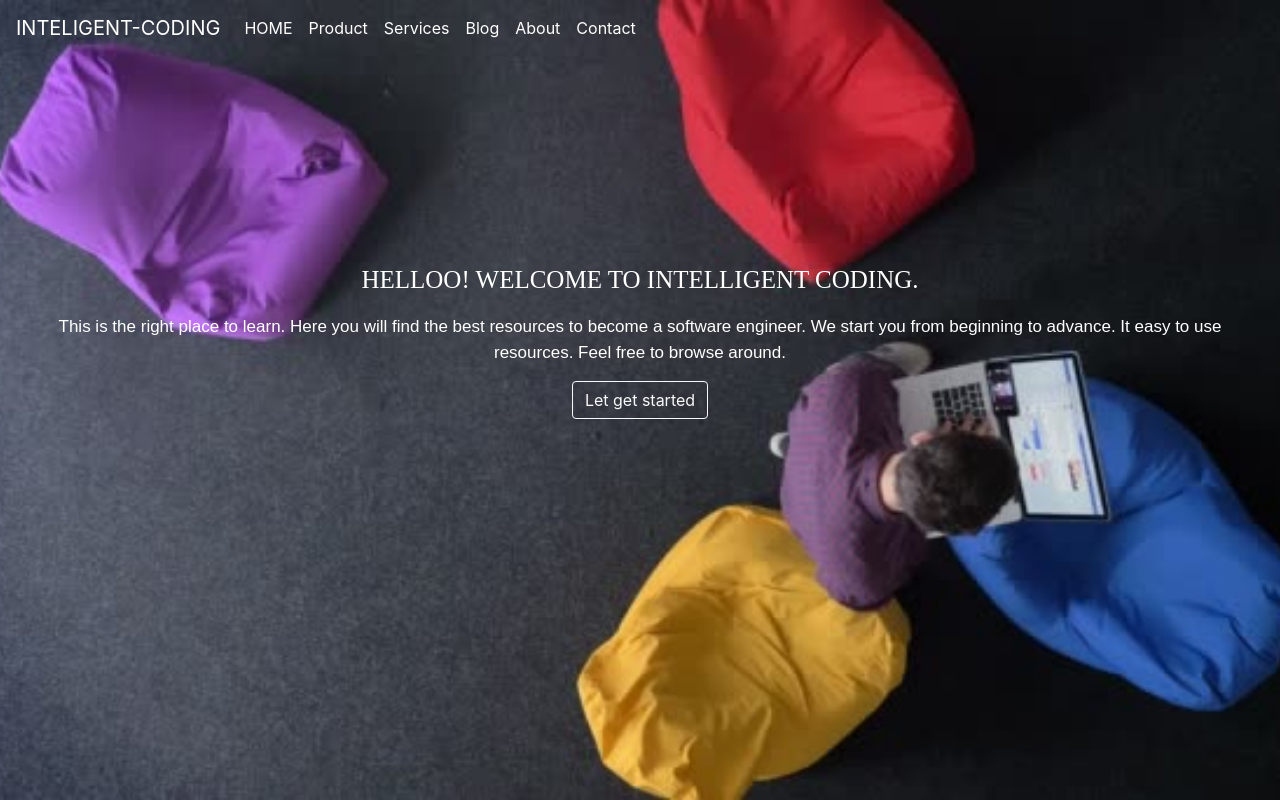
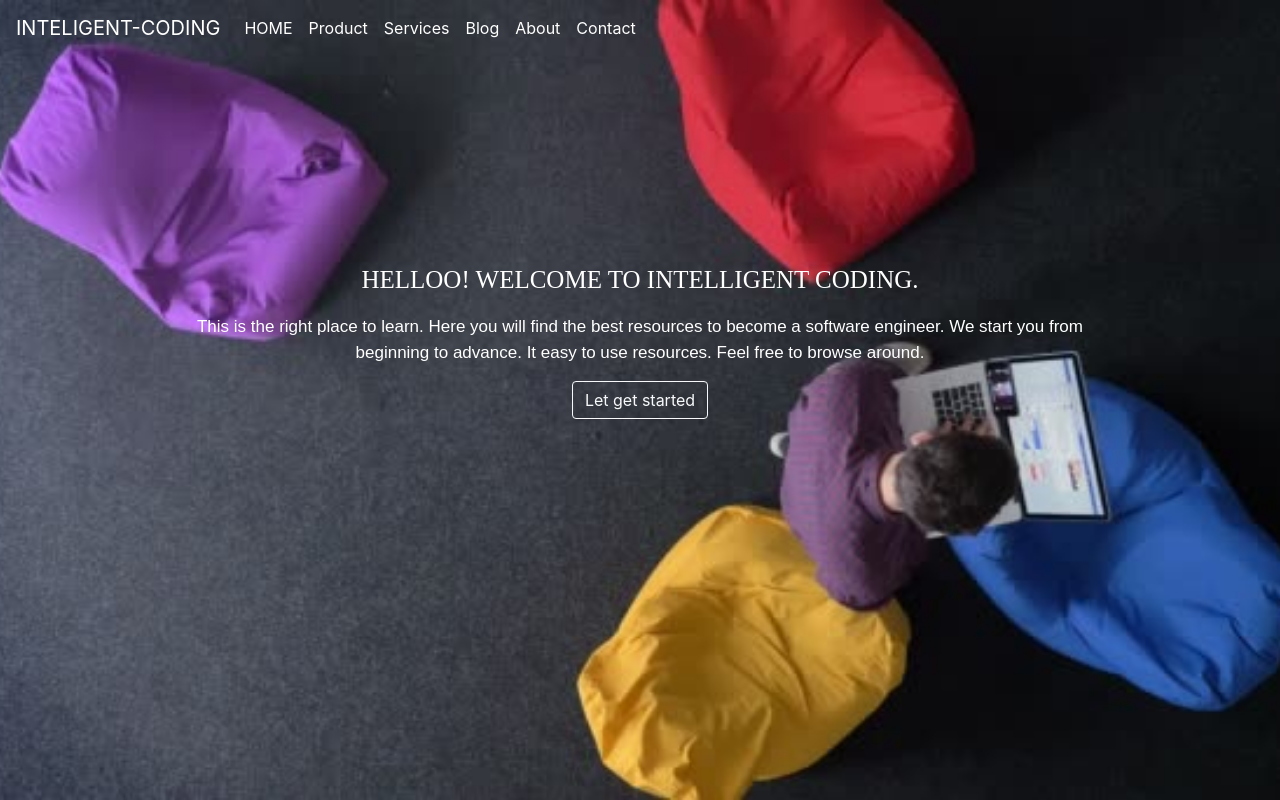
Before and after one commit to YakubuAmidu/Intelligentcoding, a React (Create React App) app: page / in a window 1280 px wide. Built offline with nearby package versions, Linux system fonts and the light colour scheme.

Commit message:
Commiting changes

```diff
--- a/src/components/App.css
+++ b/src/components/App.css
@@ -12,8 +12,8 @@
 
 .Header_primary {
   padding-top: 16%;
-  padding-left: 20px;
-  padding-right: 20px;
+  padding-left: 15%;
+  padding-right: 15%;
 }
 
 .Header_primary-main {
```
